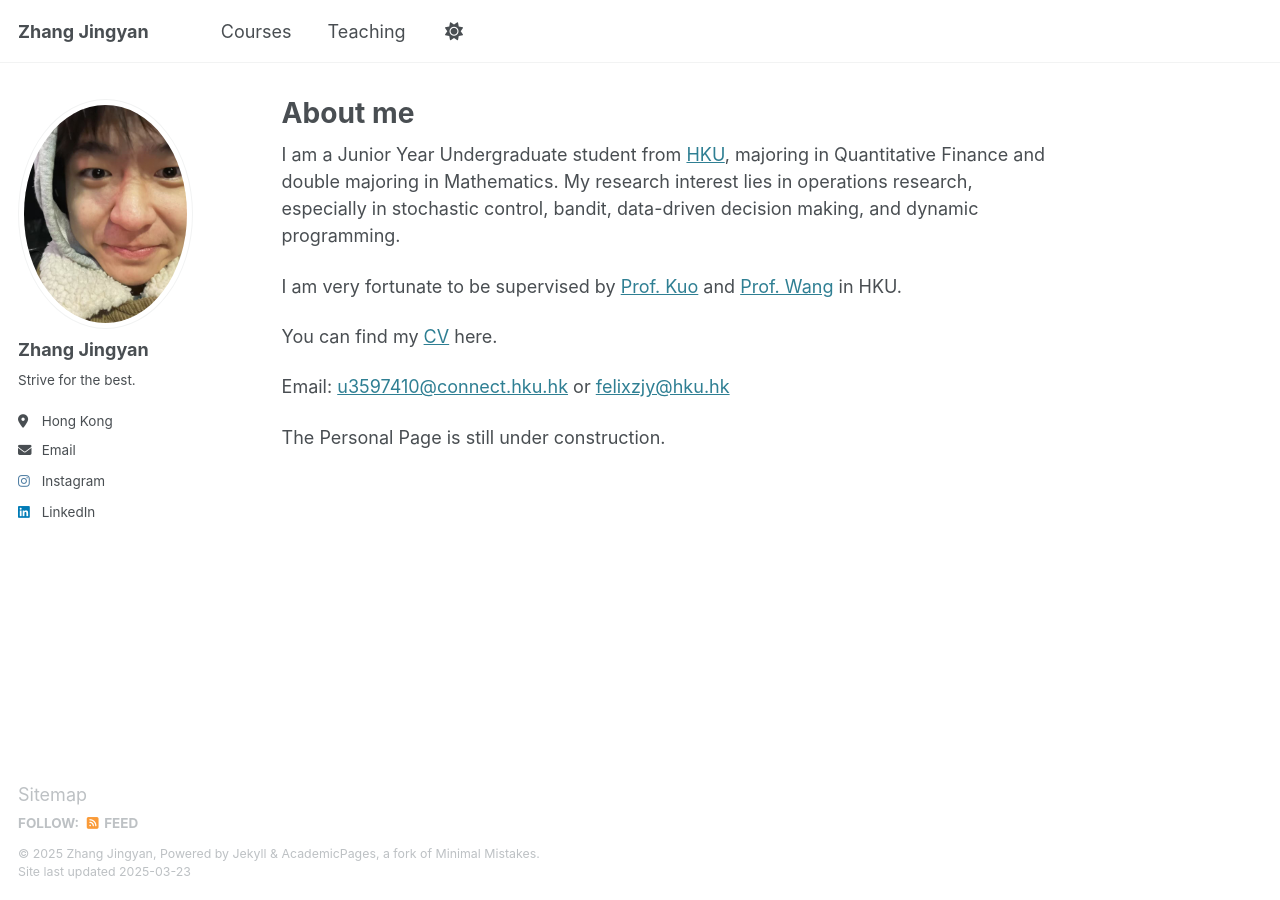
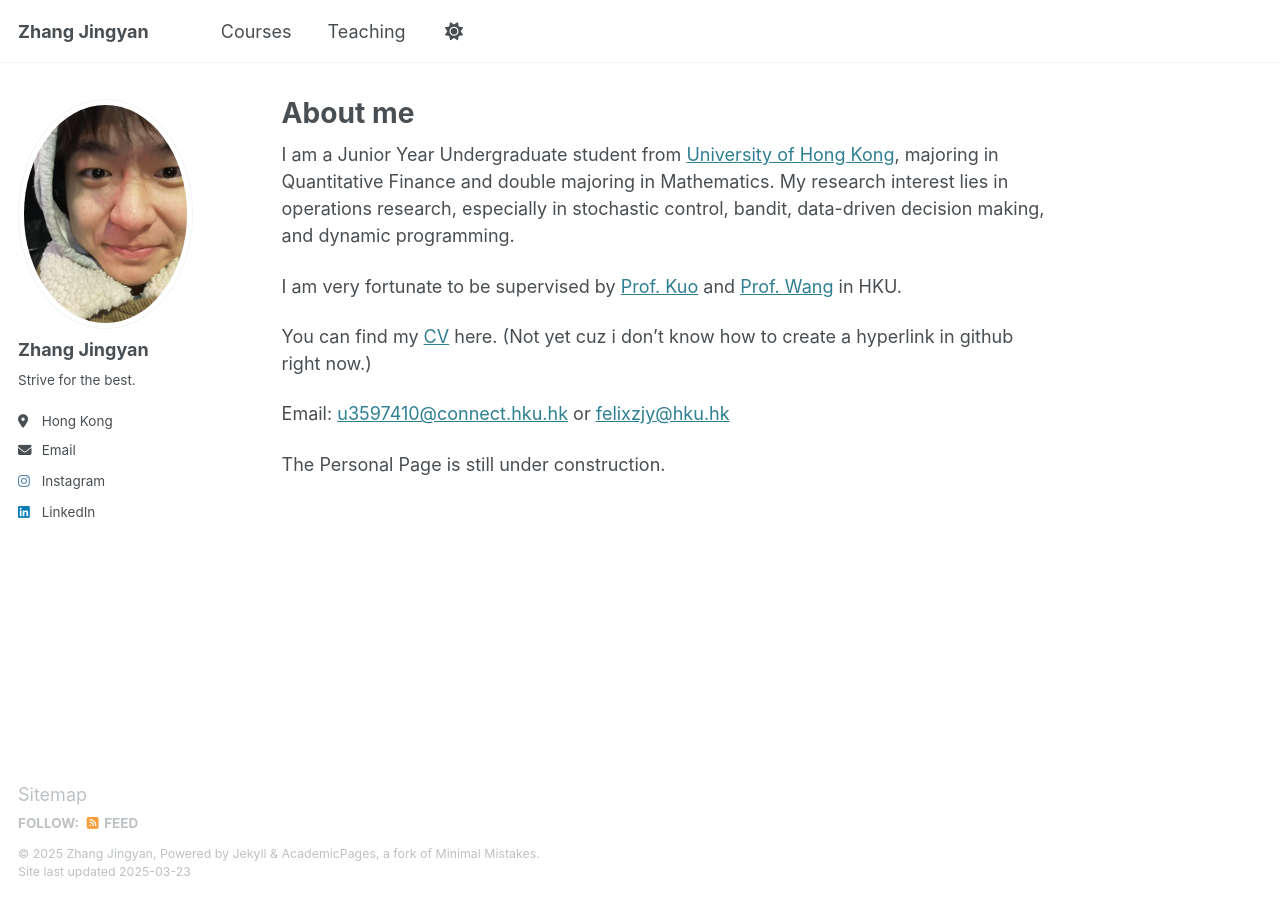
Before and after one commit to zjy-Felix/Felix, a Jekyll site: the page built from _pages/about.md, in a window 1280 px wide. Built offline with Jekyll 4.4.1, drawn with Linux system fonts in a browser that asks for light colours.

Commit message:
Update about.md

```diff
--- a/_pages/about.md
+++ b/_pages/about.md
@@ -7,11 +7,11 @@ redirect_from:
   - /about.html
 ---
 
-I am a Junior Year Undergraduate student from [HKU](https://www.hku.hk/), majoring in Quantitative Finance and double majoring in Mathematics. My research interest lies in operations research, especially in stochastic control, bandit, data-driven decision making, and dynamic programming.
+I am a Junior Year Undergraduate student from [University of Hong Kong](https://www.hku.hk/), majoring in Quantitative Finance and double majoring in Mathematics. My research interest lies in operations research, especially in stochastic control, bandit, data-driven decision making, and dynamic programming.
 
 I am very fortunate to be supervised by [Prof. Kuo](https://sites.google.com/site/yonghongkuo/) and [Prof. Wang](http://zhengliwang.net/) in HKU.
 
-You can find my [CV](/assets/Zhang_Jingyan_CV.pdf) here.
+You can find my [CV](/assets/Zhang_Jingyan_CV.pdf) here. (Not yet cuz i don't know how to create a hyperlink in github right now.)
 
 Email: [u3597410@connect.hku.hk](mailto:u3597410@connect.hku.hk) or [felixzjy@hku.hk](mailto:felixzjy@hku.hk)
 
```
